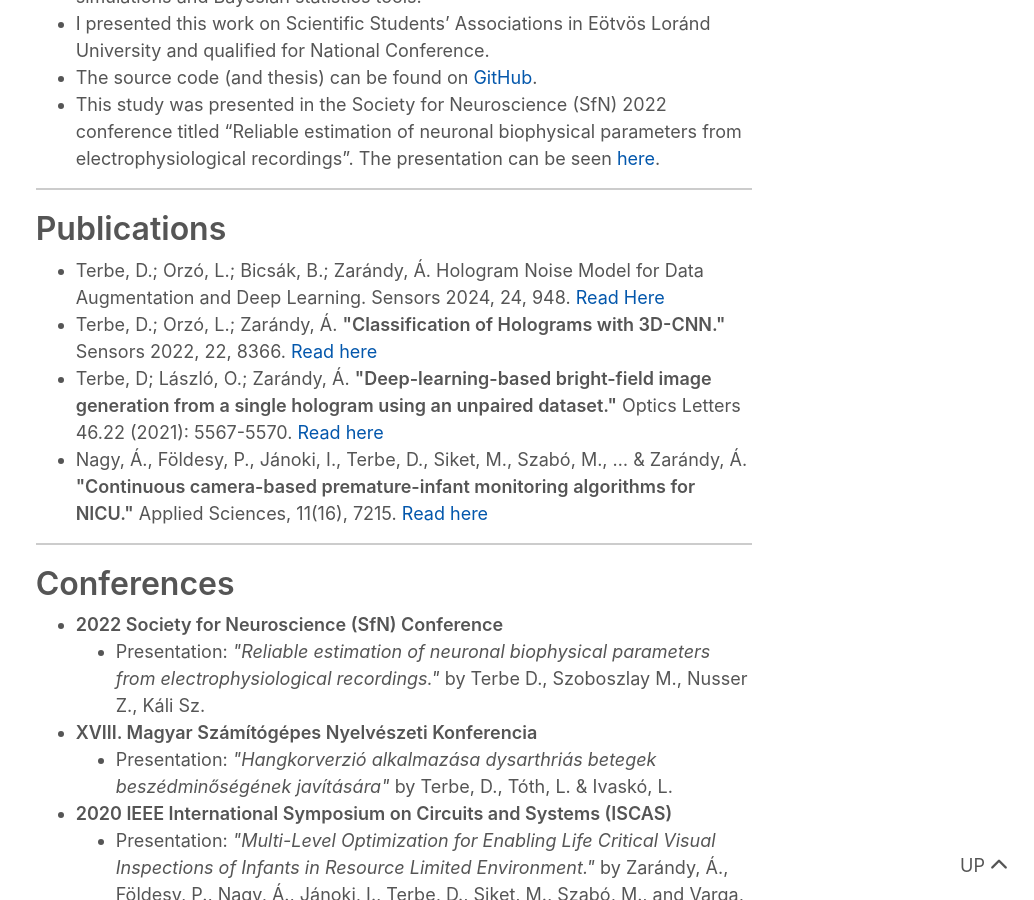
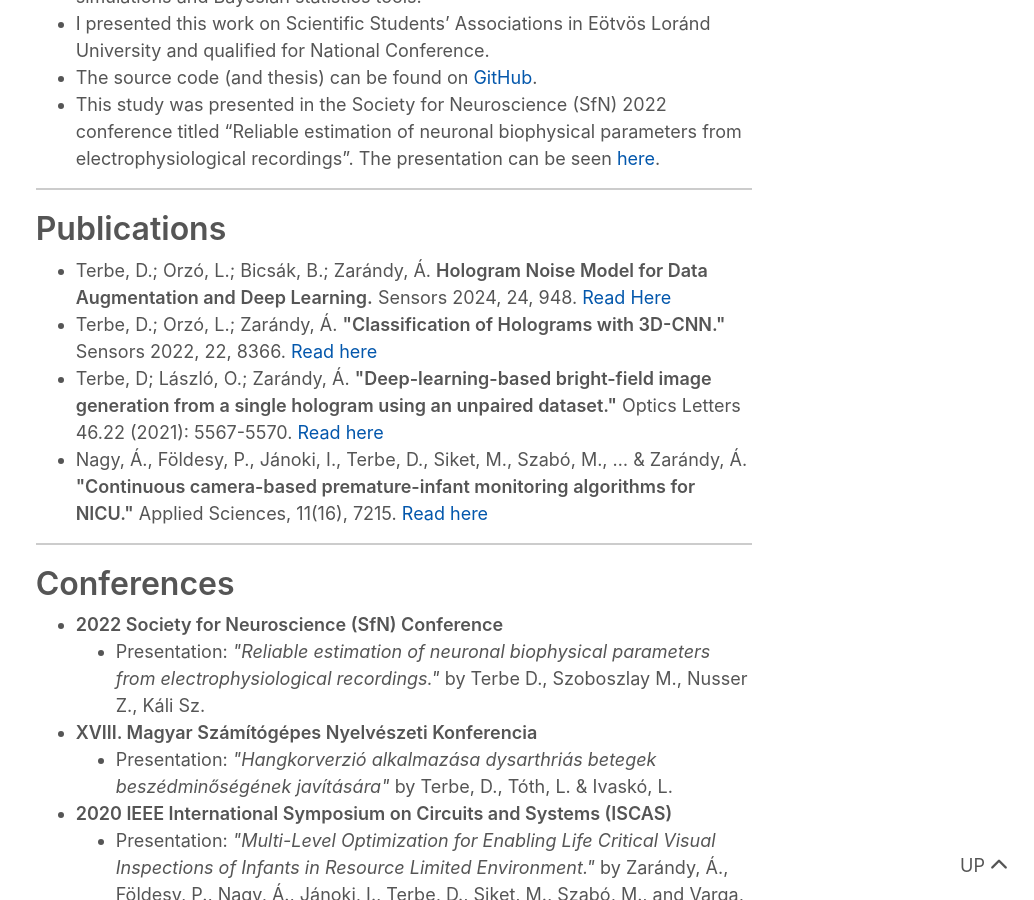
Before and after one commit to terbed/blog, a Jekyll site: the page built from _pages/about.md, in a window 1280 px wide and 900 px high, scrolled down 3209 px. Shown: the whole window, without its empty margins (246-1280 px from the left). Built offline with Jekyll 4.4.1, drawn with Linux system fonts in a browser that asks for light colours; nearby versions of some CDN libraries; comment, search, counter and statistics services are not loaded.

Commit message:
minor update

```diff
--- a/_pages/about.md
+++ b/_pages/about.md
@@ -91,7 +91,7 @@
 
 ## Publications
 
-- Terbe, D.; Orzó, L.; Bicsák, B.; Zarándy, Á. Hologram Noise Model for Data Augmentation and Deep Learning. Sensors 2024, 24, 948. [Read Here](https://doi.org/10.3390/s24030948)
+- Terbe, D.; Orzó, L.; Bicsák, B.; Zarándy, Á. **Hologram Noise Model for Data Augmentation and Deep Learning.** Sensors 2024, 24, 948. [Read Here](https://doi.org/10.3390/s24030948)
 - Terbe, D.; Orzó, L.; Zarándy, Á. **"Classification of Holograms with 3D-CNN."** Sensors 2022, 22, 8366. [Read here](https://doi.org/10.3390/s22218366)
 - Terbe, D; László, O.; Zarándy, Á. **"Deep-learning-based bright-field image generation from a single hologram using an unpaired dataset."** Optics Letters 46.22 (2021): 5567-5570. [Read here](https://eprints.sztaki.hu/10150/1/Terbe_5567_32478142_ny.pdf)
 - Nagy, Á., Földesy, P., Jánoki, I., Terbe, D., Siket, M., Szabó, M., ... & Zarándy, Á. **"Continuous camera-based premature-infant monitoring algorithms for NICU."** Applied Sciences, 11(16), 7215. [Read here](https://www.mdpi.com/2076-3417/11/16/7215)
```
